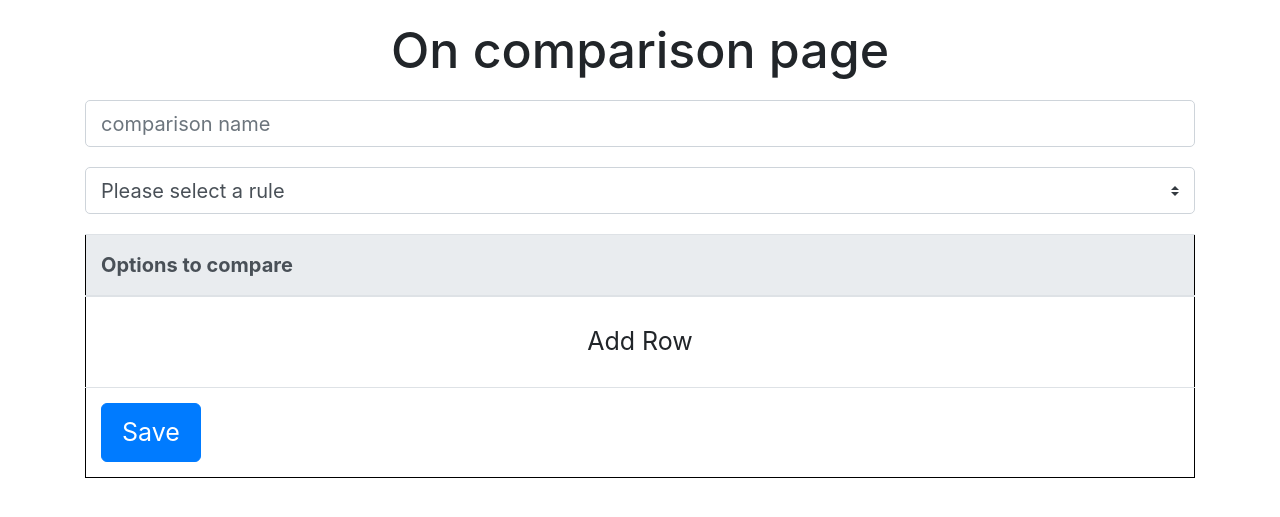
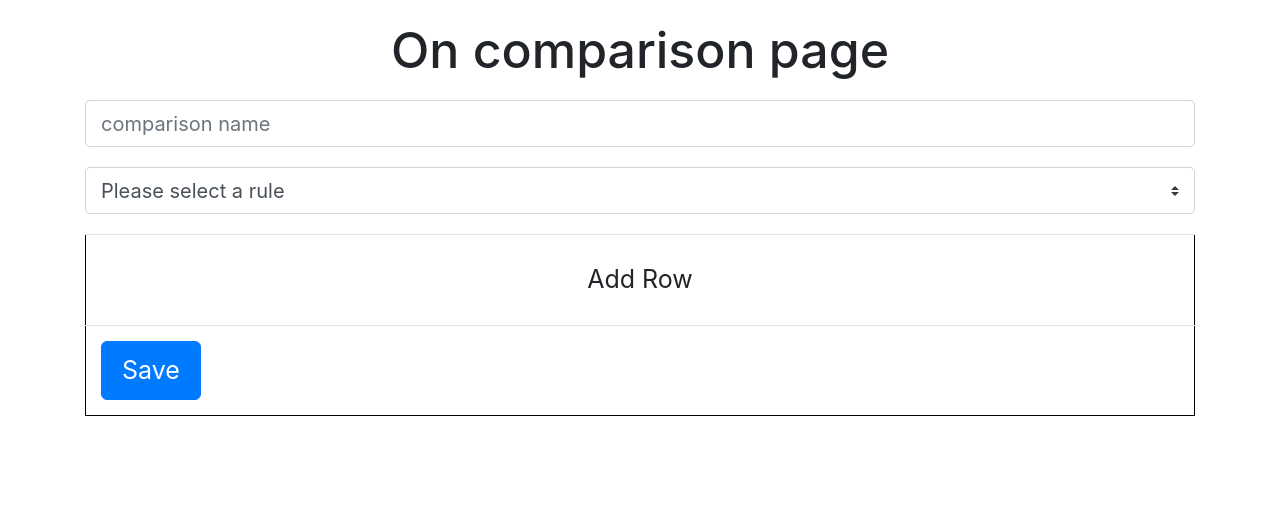
Before and after one commit to koleaby4/smart-choice, a Flask app: template templates/new_comparison.html in a window 1280 px wide. Shown: the part 70-587 px from the top of the page. Run offline with Flask 2, Linux system fonts and the light colour scheme; the template is opened without the code that fills it, so the values that code supplies are empty; some libraries are stand-ins or nearby versions.

Commit message:
Remove default th from new_comparison.html

```diff
--- a/templates/new_comparison.html
+++ b/templates/new_comparison.html
@@ -20,7 +20,6 @@
         <table id="comparison-table" class="table" style="border: 1px solid black;">
             <thead class="thead-light">
                 <tr scope="col" class="comparison-header-row">
-                    <th>Options to compare</td>
                 </tr>
             </thead>
             <tbody>
```
